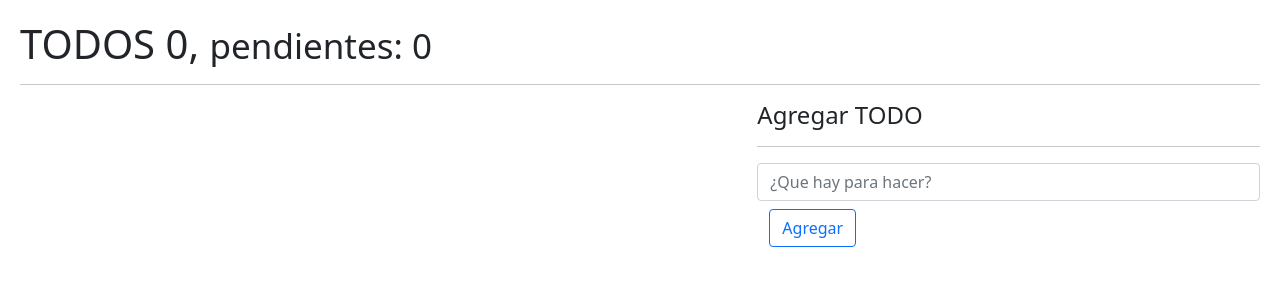
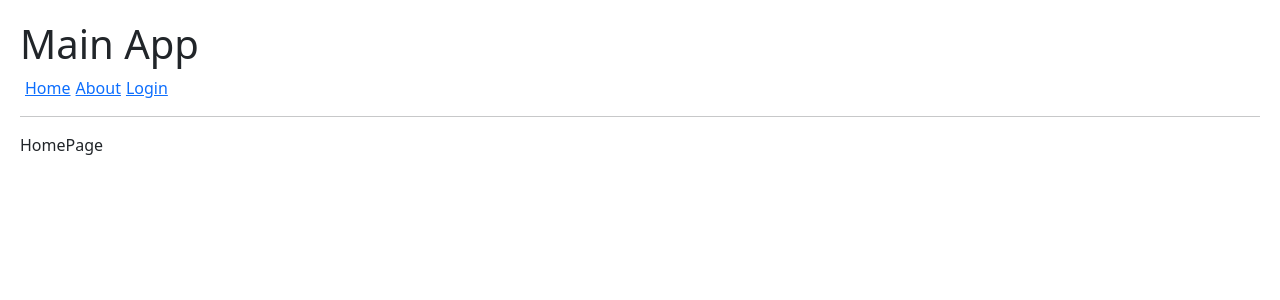
Before and after one commit to lenninIbarrraGonzalez/profundizacion-hooks, a React (Vite) app: page / in a window 1280 px wide. Shown: the top 300 px of the page. Built offline with nearby package versions, Linux system fonts and the light colour scheme.

Commit message:
useContext: se implementa la navegacion con react-router

```diff
--- a/package.json
+++ b/package.json
@@ -11,7 +11,9 @@
   },
   "dependencies": {
     "react": "^18.2.0",
-    "react-dom": "^18.2.0"
+    "react-dom": "^18.2.0",
+    "react-router": "^6.23.1",
+    "react-router-dom": "^6.23.1"
   },
   "devDependencies": {
     "@types/react": "^18.2.66",
--- /dev/null
+++ b/src/09-useContext/AboutPage.jsx
@@ -0,0 +1,3 @@
+export const AboutPage = () => {
+  return <div>AboutPage</div>;
+};
--- /dev/null
+++ b/src/09-useContext/HomePage.jsx
@@ -0,0 +1,3 @@
+export const HomePage = () => {
+  return <div>HomePage</div>;
+};
--- /dev/null
+++ b/src/09-useContext/LoginPage.jsx
@@ -0,0 +1,3 @@
+export const LoginPage = () => {
+  return <div>LoginPage</div>;
+};
--- /dev/null
+++ b/src/09-useContext/MainApp.jsx
@@ -0,0 +1,21 @@
+import { Routes, Route, Navigate } from "react-router-dom";
+import { HomePage } from "./HomePage";
+import { AboutPage } from "./AboutPage";
+import { LoginPage } from "./LoginPage";
+import { Navbar } from "./Navbar";
+export const MainApp = () => {
+  return (
+    <>
+      <h1>Main App</h1>
+      <Navbar />
+      <hr />
+
+      <Routes>
+        <Route path="/" element={<HomePage />} />
+        <Route path="about" element={<AboutPage />} />
+        <Route path="login" element={<LoginPage />} />
+        <Route path="/*" element={<Navigate to="/about" />} />
+      </Routes>
+    </>
+  );
+};
--- /dev/null
+++ b/src/09-useContext/Navbar.jsx
@@ -0,0 +1,10 @@
+import { Link } from "react-router-dom";
+export const Navbar = () => {
+  return (
+    <>
+      <Link to="/">Home</Link>
+      <Link to="/about">About</Link>
+      <Link to="/login">Login</Link>
+    </>
+  );
+};
--- a/src/index.css
+++ b/src/index.css
@@ -6,3 +6,7 @@
   padding-left: 5px;
   margin-left: 12px;
 }
+
+a {
+  margin-left: 5px;
+}
--- a/src/main.jsx
+++ b/src/main.jsx
@@ -1,5 +1,7 @@
 import React from "react";
+import { BrowserRouter } from "react-router-dom";
 import ReactDOM from "react-dom/client";
+
 // import { HooksApp } from "./HooksApp.jsx";
 // import { CounterApp } from "./01-useState/CounterApp.jsx";
 // import { CounterWhitHooks } from "./01-useState/CounterWithHooks.jsx";
@@ -13,11 +15,15 @@
 //import { Padre } from "./07-tarea-memo/Padre";
 
 //import "../src/08-useReduce/introReduce";
-import { TodoApp } from "./08-useReduce/TodoApp";
+//import { TodoApp } from "./08-useReduce/TodoApp";
 import "./index.css";
+import { MainApp } from "./09-useContext/MainApp";
 
 ReactDOM.createRoot(document.getElementById("root")).render(
   // <React.StrictMode>
-  <TodoApp />
+  <BrowserRouter>
+    <MainApp />
+  </BrowserRouter>
+
   // </React.StrictMode>
 );
```
Also changed, not shown: 1 other file (tests, documents, lock files or other folders).
